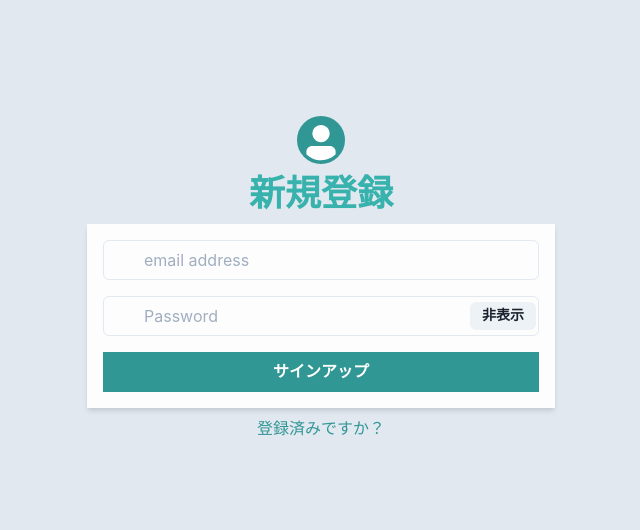
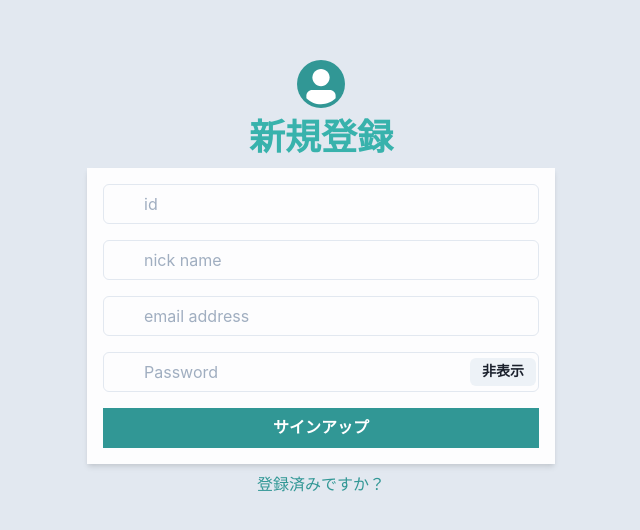
Before and after one commit to washogo/menta_nextjs_todo_app, a Next.js app: page /signup in a window 1280 px wide. Shown: the part 122-652 px from the top of the page, without its empty margins (319-959 px from the left). Built offline with nearby package versions, Linux system fonts and the light colour scheme; no server answers.

Commit message:
#7 パスワードのバリデーションとidと名前の追加

```diff
--- a/hooks/useMessage.ts
+++ b/hooks/useMessage.ts
@@ -5,7 +5,7 @@ type Props = {
   title: string;
   description: string;
   status: "info" | "warning" | "success" | "error";
-  onCloseComplete: () => void;
+  onCloseComplete?: () => void;
 };
 
 export const useMessage = () => {
--- a/pages/signin.tsx
+++ b/pages/signin.tsx
@@ -48,9 +48,6 @@ const SignIn = () => {
           title: "エラー",
           description: "ログインできません",
           status: "error",
-          onCloseComplete: () => {
-            return;
-          },
         });
       });
   };
--- a/pages/signup.tsx
+++ b/pages/signup.tsx
@@ -18,7 +18,15 @@ import {
 import { useRouter } from "next/router";
 import { useMessage } from "../hooks/useMessage";
 
+type User = {
+  id: string;
+  password: string;
+  username: string;
+};
+
 const SignUp = () => {
+  const [id, setId] = useState("");
+  const [name, setName] = useState("");
   const [email, setEmail] = useState("");
   const [password, setPassword] = useState("");
   const auth = getAuth();
@@ -27,10 +35,13 @@ const SignUp = () => {
 
   const onClickSignUp: MouseEventHandler<HTMLButtonElement> = (e) => {
     e.preventDefault();
+
+    if (password.length >= 8 && name !== "") {
       createUserWithEmailAndPassword(auth, email, password)
         .then((userCredential) => {
           // Signed in
           const user = userCredential.user;
+          console.log(user);
           router.push("/mypage");
           // ...
         })
@@ -39,11 +50,15 @@ const SignUp = () => {
             title: "エラー",
             description: "登録できません",
             status: "error",
-          onCloseComplete: () => {
-            return;
-          },
           });
         });
+    } else {
+      showMessage({
+        title: "警告",
+        description: "8文字以上にしてください",
+        status: "warning",
+      });
+    }
   };
 
   const [showPassword, setShowPassword] = useState(false);
@@ -76,6 +91,28 @@ const SignUp = () => {
               backgroundColor="whiteAlpha.900"
               boxShadow="md"
             >
+              <FormControl>
+                <InputGroup>
+                  <InputLeftElement pointerEvents="none" />
+                  <Input
+                    value={id}
+                    type="text"
+                    placeholder="id"
+                    onChange={(e) => setId(e.target.value)}
+                  />
+                </InputGroup>
+              </FormControl>
+              <FormControl>
+                <InputGroup>
+                  <InputLeftElement pointerEvents="none" />
+                  <Input
+                    value={name}
+                    type="text"
+                    placeholder="nick name"
+                    onChange={(e) => setName(e.target.value)}
+                  />
+                </InputGroup>
+              </FormControl>
               <FormControl>
                 <InputGroup>
                   <InputLeftElement pointerEvents="none" />
```
Lines whose indentation alone changed are shown as unchanged.
